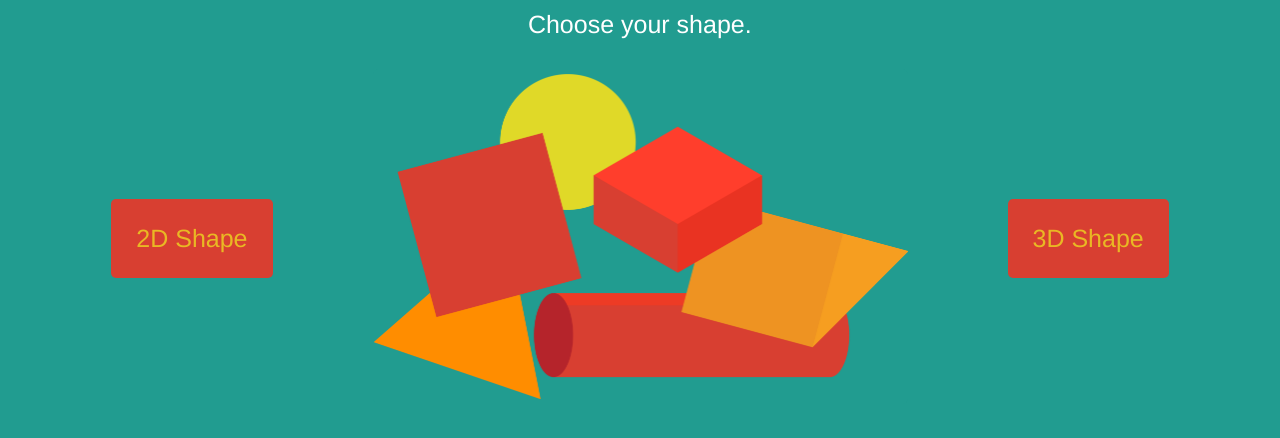
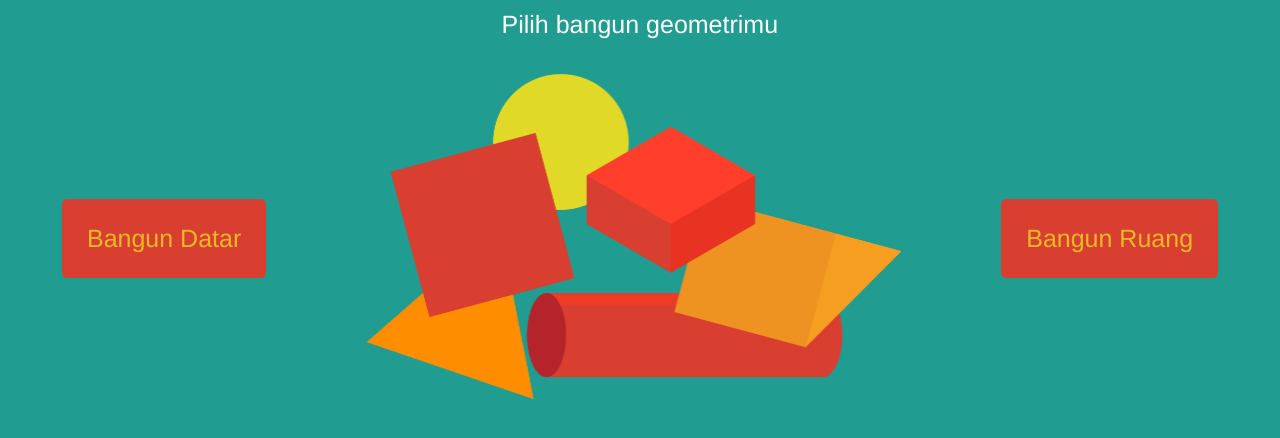
Before and after one commit to crusterauin/shapesolver.github.io, a plain HTML site: page index.html in a window 1280 px wide. Shown: the part 270-708 px from the top of the page. Drawn offline with nearby package versions, Linux system fonts and the light colour scheme.

Commit message:
Add files via upload

```diff
--- a/index.html
+++ b/index.html
@@ -28,14 +28,14 @@
     <div class="faturkeren">
       <div class="tulisanfatur animate__animated animate__zoomIn">
         <p class="a">Let us solve your shape!!!</p>
-        <p class="b">Choose your shape.</p>
+        <p class="b">Pilih bangun geometrimu</p>
       </div>
       <div class="gambarButton">
-        <a class="datar animate__animated animate__fadeInLeft" href="2D.html">2D Shape</a>
+        <a class="datar animate__animated animate__fadeInLeft" href="2D.html">Bangun Datar</a>
         <div class="gambarfatur animate__animated animate__fadeInUp">
           <img class="gambaros" src="Group 15.png" />
         </div>
-        <a class="ruang animate__animated animate__fadeInRight" href="3D.html">3D Shape</a>
+        <a class="ruang animate__animated animate__fadeInRight" href="3D.html">Bangun Ruang</a>
       </div>
     </div>
   </body>
```
Also changed, not shown: about.html (+2 -2 lines).
